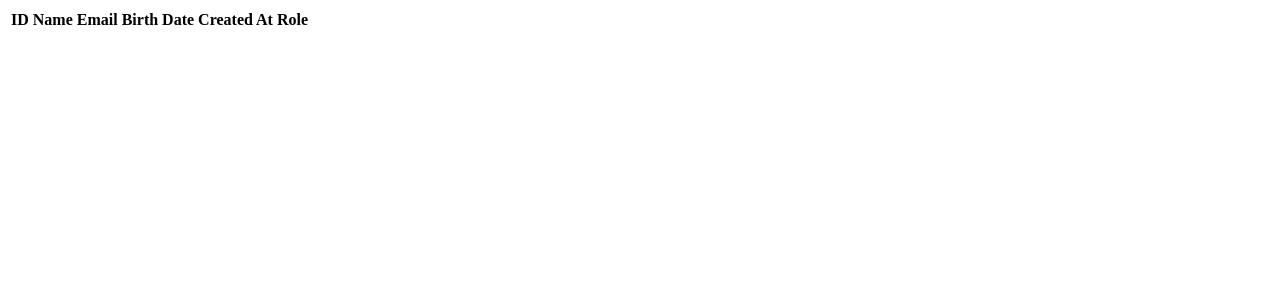
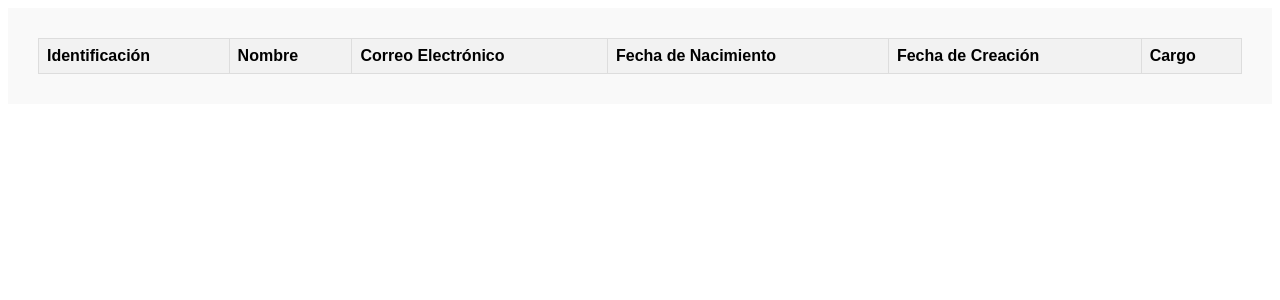
Before and after one commit to YurleisZg/Prueba_Tecnica_STD, a Vue app: page / in a window 1280 px wide. Shown: the top 300 px of the page. Built offline with nearby package versions, Linux system fonts and the light colour scheme.

Commit message:
✨ feat: Update TableComponent with localized headers and improved styling

```diff
--- a/src/components/TableComponent.vue
+++ b/src/components/TableComponent.vue
@@ -1,21 +1,49 @@
 <template>
-    <table>
+    <div class="scoped">
+        <table>
         <thead>
             <tr>
-                <th>ID</th>
-                <th>Name</th>
-                <th>Email</th>
-                <th>Birth Date</th>
-                <th>Created At</th>
-                <th>Role</th>
+                <th>Identificación</th>
+                <th>Nombre</th>
+                <th>Correo Electrónico</th>
+                <th>Fecha de Nacimiento</th>
+                <th>Fecha de Creación</th>
+                <th>Cargo</th>
             </tr>
         </thead>
+        <tbody>
+        </tbody>
     </table>
-
+    </div>
 </template>
 
 <script lang="ts">
 </script>
 
 <style scoped>
+
+.scoped {
+    padding: 30px;
+    font-family: Arial, sans-serif;
+    background-color: #f9f9f9;
+}
+
+table {
+    width: 100%;
+    border-collapse: collapse;
+}
+th, td {
+    border: 1px solid #ddd;
+    padding: 8px;
+}
+th {
+    background-color: #f2f2f2;
+    text-align: left;
+}
+tr:nth-child(even) {
+    background-color: #f9f9f9;
+}
+tr:hover {
+    background-color: #f1f1f1;
+}
 </style>
```
